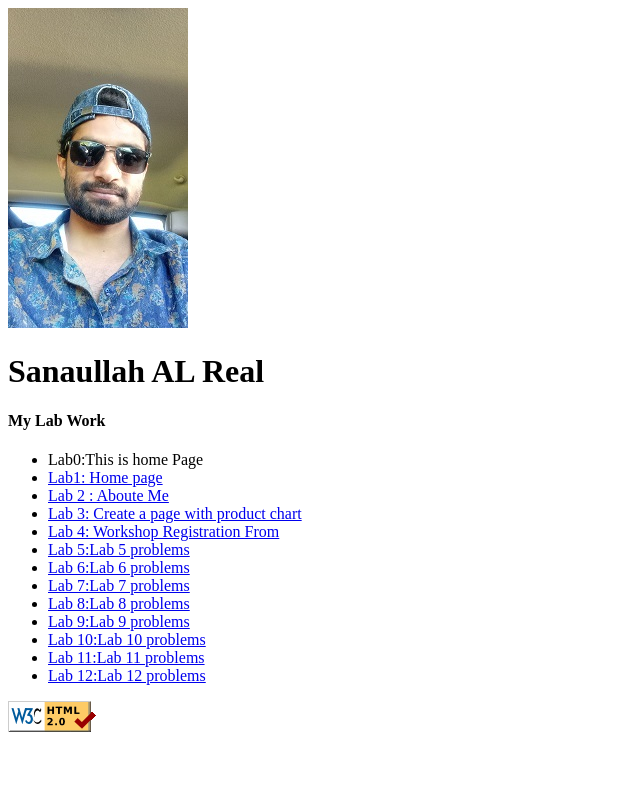
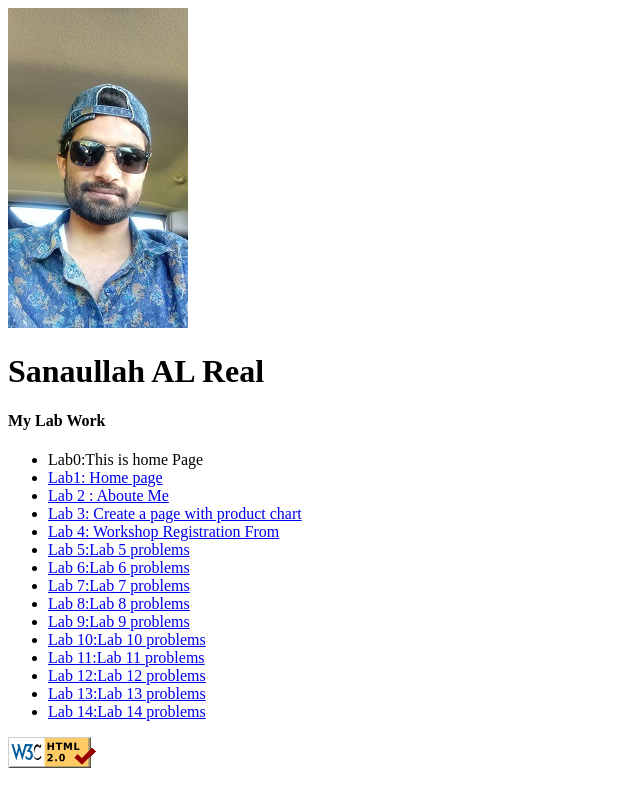
Before and after one commit to sanaullahal/miu-wap, a plain HTML site: page index.html in a window 1280 px wide. Shown: the whole page, without its empty margins (0-640 px from the left). Drawn offline with Linux system fonts and the light colour scheme.

Commit message:
check code

```diff
--- a/index.html
+++ b/index.html
@@ -28,6 +28,9 @@
         <li> <a href="/miu-wap/lab10/index.js">Lab 10:Lab 10 problems </a></li>
         <li> <a href="/miu-wap/lab11/index.js">Lab 11:Lab  11 problems </a></li>
         <li> <a href="/miu-wap/lab12/app.js">Lab 12:Lab  12 problems </a></li>
+        <li> <a href="/miu-wap/lab13/app.js">Lab 13:Lab  13 problems </a></li>
+        <li> <a href="/miu-wap/lab14/app.js">Lab 14:Lab  14 problems </a></li>
+
         <!-- <li> <a href="index.html">Lab:This is home Page </a></li>  -->
 
     </ul>
```
